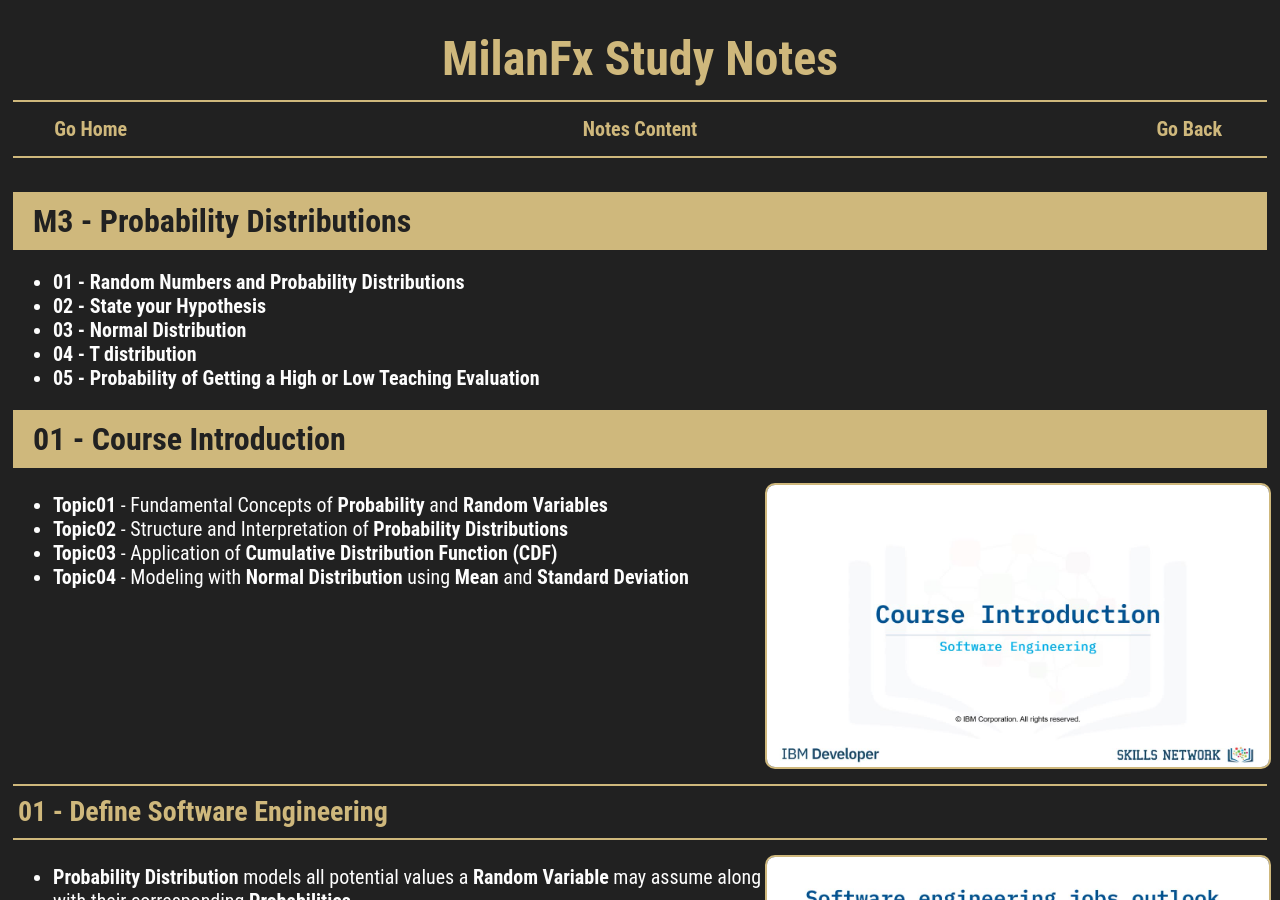
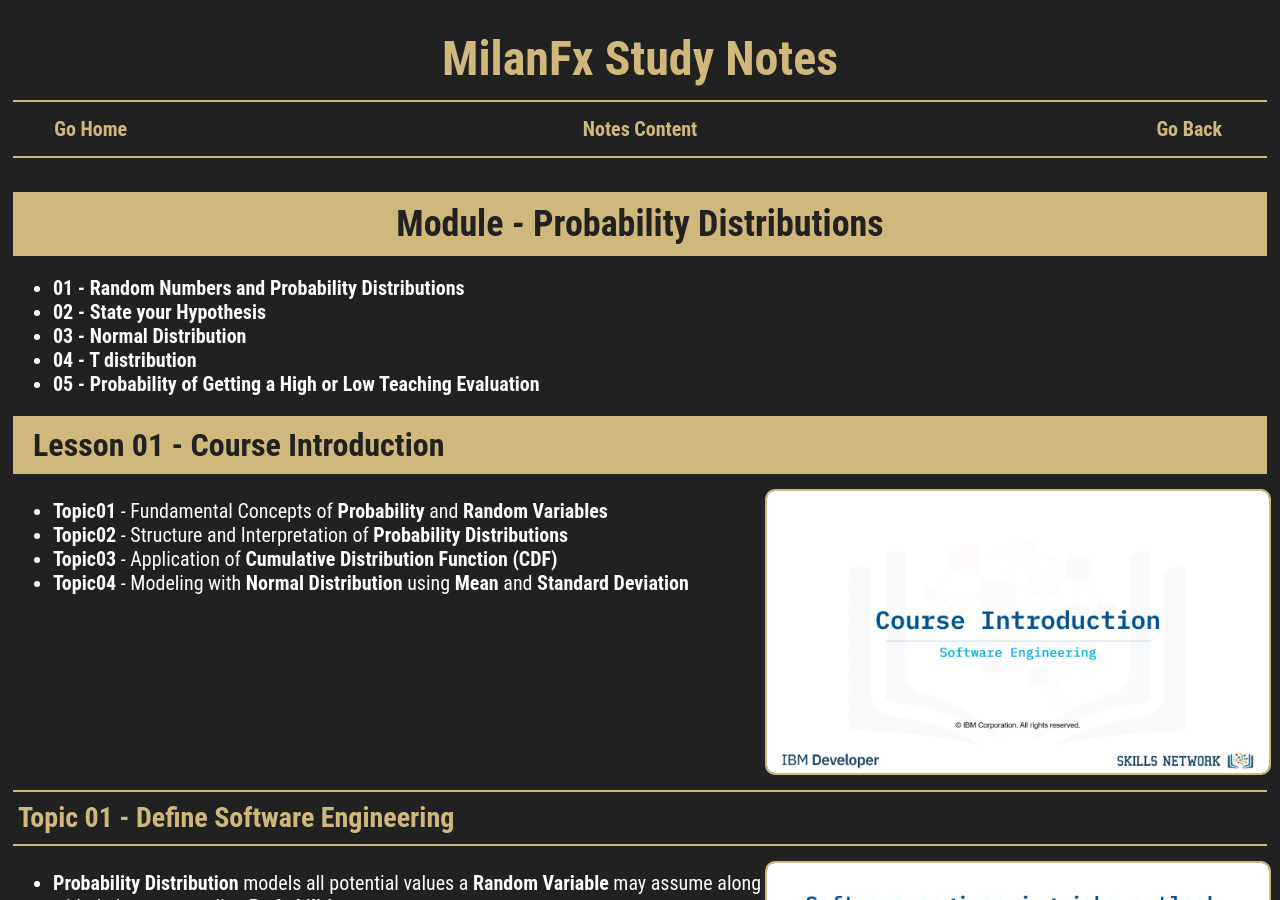
Before and after one commit to milanfx/milanfx.github.io, a Jekyll site: the page built from test.md, in a window 1280 px wide and 900 px high. Built offline with Jekyll 4.4.1, drawn with Linux system fonts in a browser that asks for light colours; our own code applies the rules of GitHub Pages for plain Markdown files; some of the changed text lies outside the part shown.

Commit message:
Update test.md

```diff
--- a/test.md
+++ b/test.md
@@ -3,14 +3,14 @@ layout: page
 permalink: /DS05M5/
 ---
 
-## M3 - Probability Distributions
+# Module - Probability Distributions
 - **01 - Random Numbers and Probability Distributions**
 - **02 - State your Hypothesis**
 - **03 - Normal Distribution**
 - **04 - T distribution**
 - **05 - Probability of Getting a High or Low Teaching Evaluation**
 
-## 01 - Course Introduction
+## Lesson 01 - Course Introduction
 
 <div style="display:grid; grid-template-columns: 6fr 4fr;"><div markdown="1" style="min-width:0;">
 
@@ -24,7 +24,7 @@ permalink: /DS05M5/
 </div></div>
 
 
-### 01 - Define Software Engineering
+### Topic 01 - Define Software Engineering
 
 <div style="display:grid; grid-template-columns: 6fr 4fr;"><div markdown="1" style="min-width:0;">
 
@@ -57,7 +57,7 @@ permalink: /DS05M5/
     <img src="/images/M102.jpg">
 </div></div>
 
-### Topic02 - Course Introdution
+### Topic 02 - Course Introdution
 
 <div style="display:grid; grid-template-columns: 6fr 4fr;"><div markdown="1" style="min-width:0;">
 
@@ -78,7 +78,7 @@ permalink: /DS05M5/
     <img src="/images/M102.jpg"><img src="/images/M103.jpg">
 </div></div>
 
-### Topic03 - How to Learn
+### Topic 03 - How to Learn
 
 <div style="display:grid; grid-template-columns: 6fr 4fr;"><div markdown="1" style="min-width:0;">
 
```
